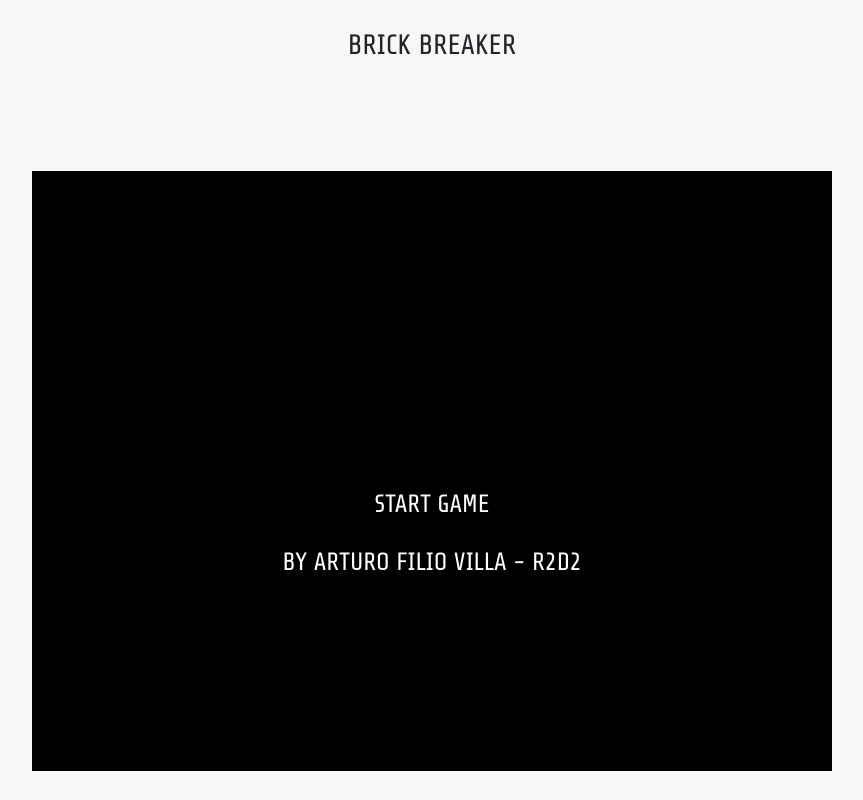
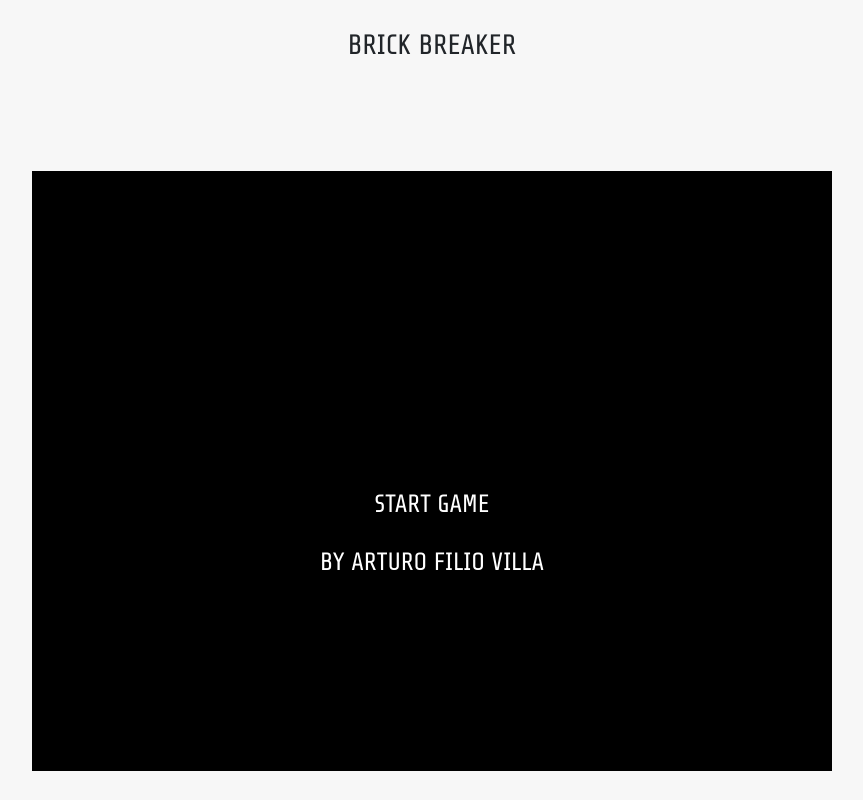
Before and after one commit to arturfil/game-project-ironhack, a website: page index.html in a window 1280 px wide. Shown: the whole page, without its empty margins (208-1071 px from the left). Drawn offline with nearby package versions, Linux system fonts and the light colour scheme.

Commit message:
minor changes in start menu

```diff
--- a/index.html
+++ b/index.html
@@ -51,7 +51,7 @@
   <div class="start-div">
     <div class="start-title">
       <h3>Start Game</h3>
-      <h3>By Arturo Filio Villa - R2D2</h3>
+      <h3>By Arturo Filio Villa</h3>
     </div>
   </div>
 
```
